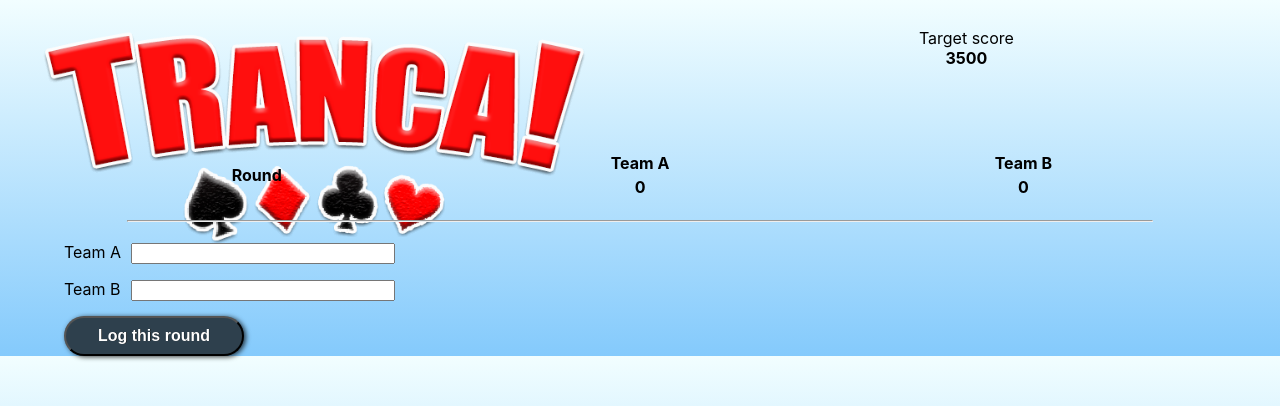
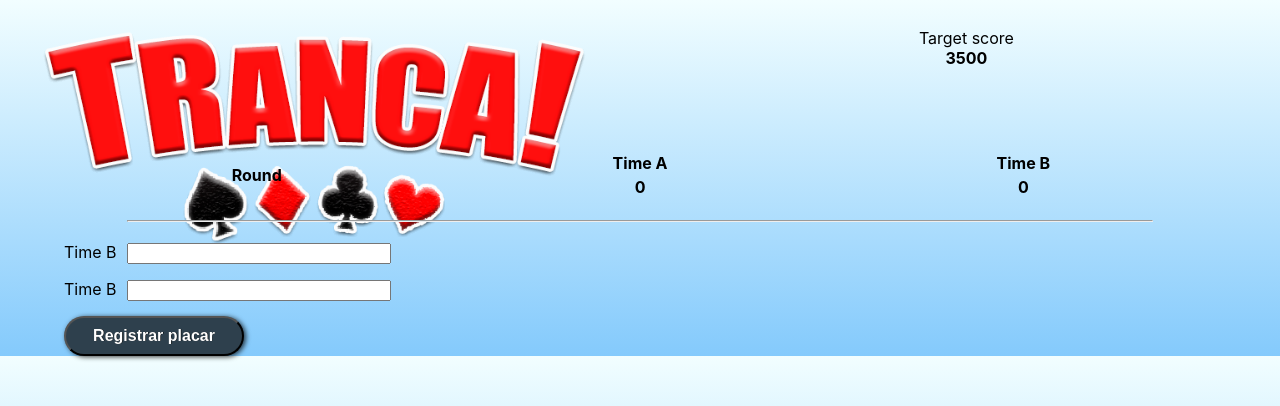
Before and after one commit to RCastilho91/tranca, a React (Create React App) app in the folder 1_frontend/: page /scoring-two in a window 1280 px wide. Shown: the top 406 px of the page. Built offline with nearby package versions, Linux system fonts and the light colour scheme.

Commit message:
Creating name handling modals

```diff
--- a/1_frontend/src/components/ScoringTables/TwoTeamTable.jsx
+++ b/1_frontend/src/components/ScoringTables/TwoTeamTable.jsx
@@ -22,7 +22,7 @@ class TwoTeamTable extends Component {
 
         if(aValue === "" || bValue === ""){
 
-         alert("You must assign scores for every team!");
+         alert("Por favor, insira um placar por time!");
 
         } else {
             var roundValue = this.state.roundNumber;
@@ -68,8 +68,8 @@ class TwoTeamTable extends Component {
                  <tbody>
                     <tr>
                         <th rowSpan="2">Round</th>
-                        <th>Team A</th>
-                        <th>Team B</th>
+                        <th> { this.props.teamA }</th>
+                        <th> { this.props.teamB }</th>
                     </tr>
 
                     <tr>
@@ -87,17 +87,17 @@ class TwoTeamTable extends Component {
                <div className="form-controls">
                   <form ref={(form) => this.valueInputForm = form} className="value-inputs">
                      <div className="form-separation">
-                        <label for="a-score-input">Team A</label>
+                        <label for="a-score-input">{ this.props.teamB }</label>
                         <input type="number" id="a-score-input" ref={ this.aScoreInput } className="round-score-input" />
                      </div>
 
                      <div className="form-separation">
-                        <label for="a-score-input">Team B</label>
+                        <label for="a-score-input">{ this.props.teamB }</label>
                         <input type="number" id="b-score-input" ref={ this.bScoreInput } className="round-score-input" />
                      </div>
                   </form>
 
-                  <button onClick={ this.checkNaN } className="regular-button">Log this round</button>
+                  <button onClick={ this.checkNaN } className="regular-button">Registrar placar</button>
                </div>
 
            </div>
--- a/1_frontend/src/pages/scoring-two/index.jsx
+++ b/1_frontend/src/pages/scoring-two/index.jsx
@@ -1,6 +1,6 @@
 import React, { Component } from 'react';
-import '../../global.css'
-import './styles.css'
+import '../../global.css';
+import './styles.css';
 import TwoTeamTable from '../../components/ScoringTables/TwoTeamTable';
 import ScoringHeader from '../../components/ScoringTables/ScoringHeader';
 import ExitModal from '../../components/Modals/ExitModal';
@@ -12,6 +12,8 @@ export default class ScoringTwo extends Component {
         this.state = {
             targetScore: 3500,
             exitModal: false,
+            teamA: 'Time A',
+            teamB: 'Time B'
         }
 
         this.toggleExitModal = this.toggleExitModal.bind(this);
@@ -37,7 +39,7 @@ export default class ScoringTwo extends Component {
             <div className="scoring-page">
                 { this.state.exitModal ? <ExitModal handleModal={ this.toggleExitModal } /> : null }
                 <ScoringHeader { ...this.state } handleModal={ this.toggleExitModal } />
-                <TwoTeamTable />
+                <TwoTeamTable {...this.state } />
             </div>
         )
     }
```
Also changed, not shown: 1_frontend/src/components/Modals/GameConfigModals.jsx (+23 -3 lines).
